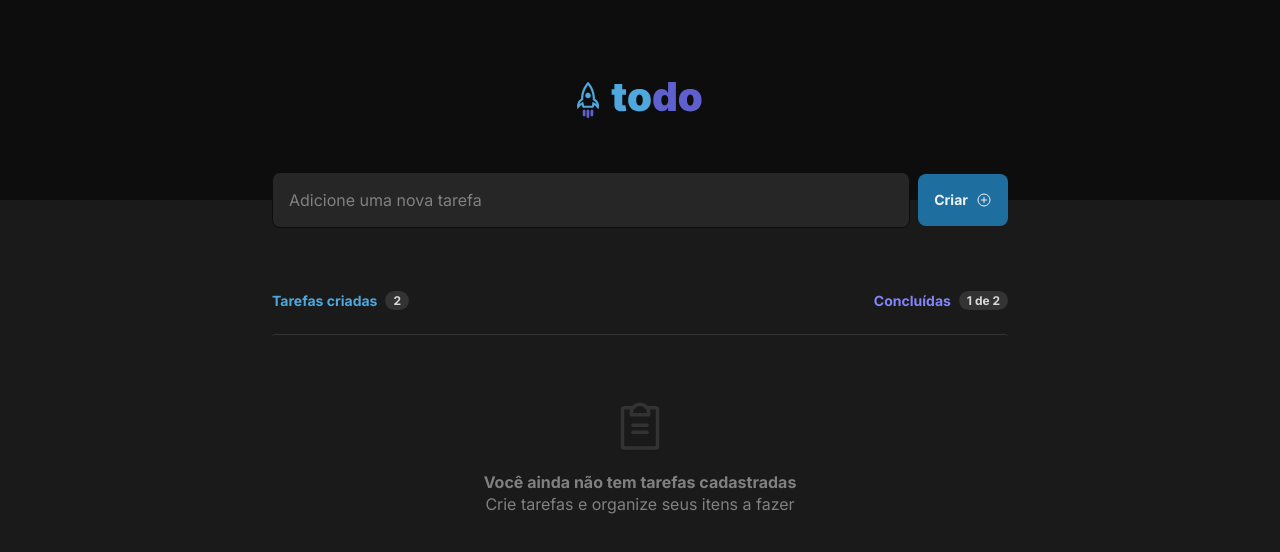
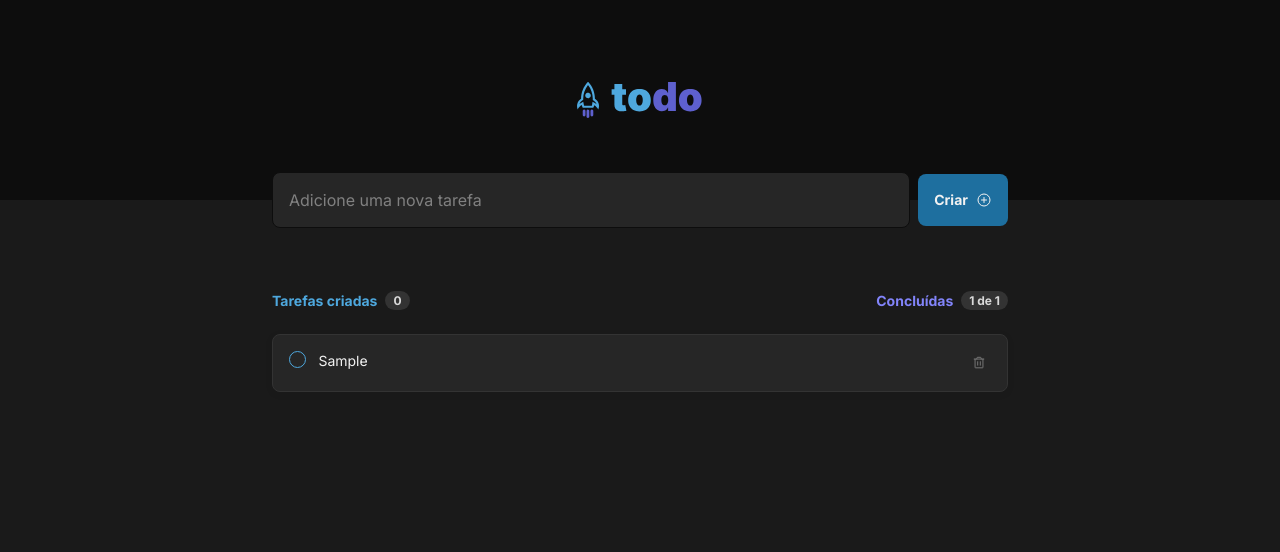
Before and after one commit to ysdor/desafio-praticando-conceitos-reactjs, a React (Vite) app: page / in a window 1280 px wide. Both pictures are taken after typing "Sample" into the empty fields and a click on the button "Criar". Shown: the top 552 px of the page. Built offline with nearby package versions, Linux system fonts and the light colour scheme.

Commit message:
feat: display tasks on screen

```diff
--- a/src/App.tsx
+++ b/src/App.tsx
@@ -15,8 +15,6 @@ interface ITask {
 export function App() {
   const [tasks, setTasks] = useState<ITask[]>([])
 
-  useEffect(() => { console.log(tasks) }, [tasks])
-
   function createNewTask(taskTitle: string) {
     const newTask = { title: taskTitle, isCompleted: false }
 
@@ -29,7 +27,7 @@ export function App() {
 
       <main className={styles.content}>
         <NewTask createNewTask={createNewTask} />
-        <TaskList />
+        <TaskList tasks={tasks} />
       </main>
     </>
   )
--- a/src/components/TaskList.tsx
+++ b/src/components/TaskList.tsx
@@ -1,37 +1,61 @@
 import { ClipboardText, Trash } from 'phosphor-react'
+import { useEffect } from 'react';
+
 import styles from '../styles/TaskList.module.css'
 
-export function TaskList() {
+interface ITask {
+  title: string;
+  isCompleted: boolean;
+}
+
+interface ITaskListProps {
+  tasks: ITask[];
+}
+
+export function TaskList({ tasks }: ITaskListProps) {
   return (
     <div className={styles.container}>
       <div className={styles.listInfo}>
-        <strong>Tarefas criadas <span>2</span></strong>
-        <strong>Concluídas <span>1 de 2</span></strong>
+        <strong>
+          Tarefas criadas
+          <span>0</span>
+        </strong>
+
+        <strong>
+          Concluídas
+          <span>1 de 1</span>
+        </strong>
       </div>
 
-      <div className={styles.listWithoutItem}>
-        <ClipboardText size={56} />
-        <strong>Você ainda não tem tarefas cadastradas</strong>
-        <p>Crie tarefas e organize seus itens a fazer</p>
-      </div>
+      {tasks.length > 0 ? (
+        <ul className={styles.list}>
+          {tasks.map(({ title, isCompleted }) => {
+            return (
+              <li
+                key={title}
+                className={`${styles.listItem} ${isCompleted ? styles.itemCompleted : ''}`}
+              >
+                <input
+                  defaultChecked={isCompleted}
+                  type="checkbox"
+                />
 
-      {/* <ul className={styles.list}>
-        <li className={styles.listItem}>
-          <input type="checkbox" />
+                <p>{title}</p>
 
-          <p>Integer urna interdum massa libero auctor neque turpis turpis semper. Duis vel sed fames integer.</p>
-
-          <button type="button"><Trash size={14} /></button>
-        </li>
-
-        <li className={`${styles.listItem} ${styles.itemCompleted}`}>
-          <input type="checkbox" checked/>
-
-          <p>Integer urna interdum massa libero auctor neque turpis turpis semper. Duis vel sed fames integer.</p>
-
-          <button type="button"><Trash size={14} /></button>
-        </li>
-      </ul> */}
+                <button type="button">
+                  <Trash size={14} />
+                </button>
+              </li>
+            )
+          })}
+        </ul>
+      ) : (
+        <div className={styles.listWithoutItem}>
+          <ClipboardText size={56} />
+          <strong>Você ainda não tem tarefas cadastradas</strong>
+          <p>Crie tarefas e organize seus itens a fazer</p>
+        </div>
+      )}
     </div>
   )
 }
```
